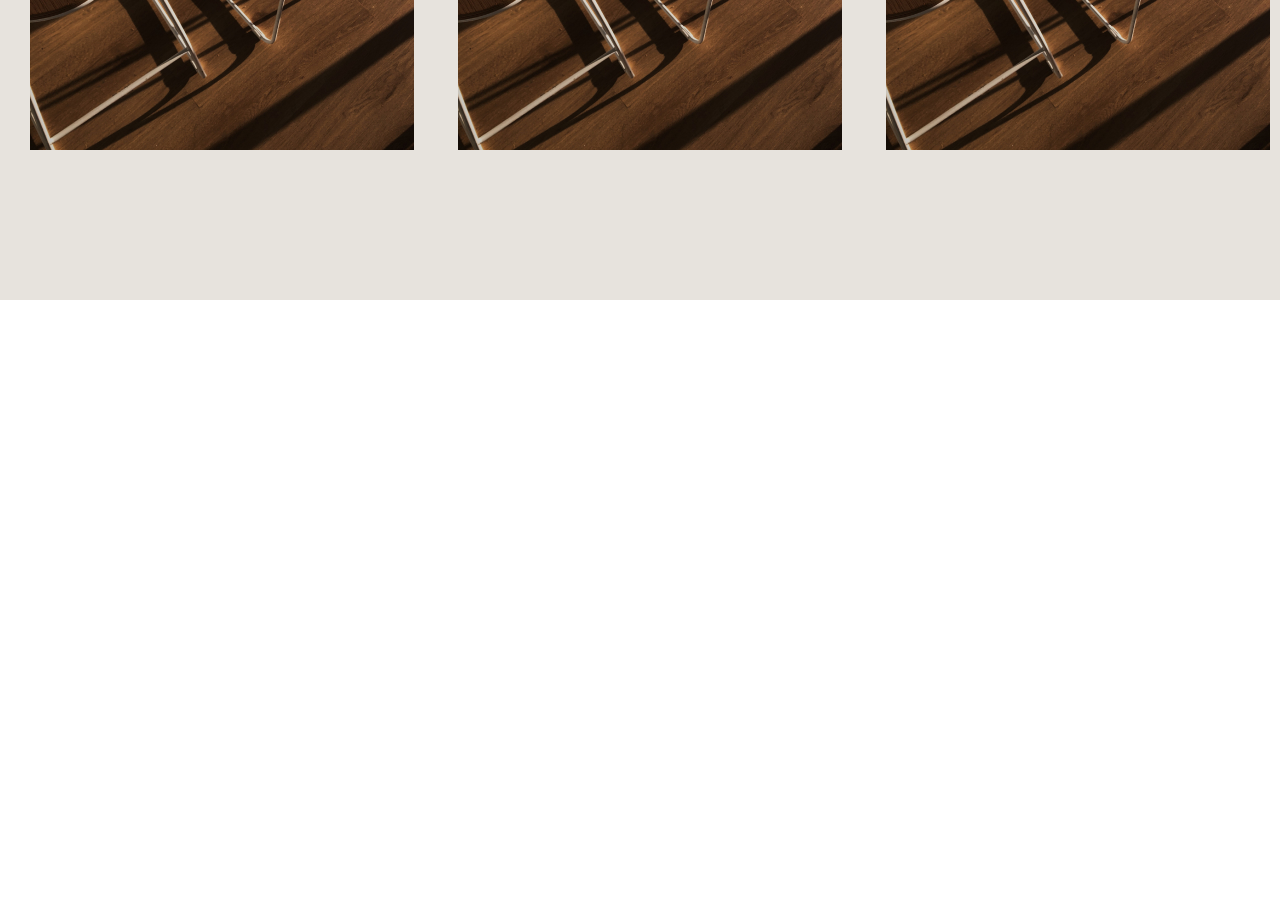
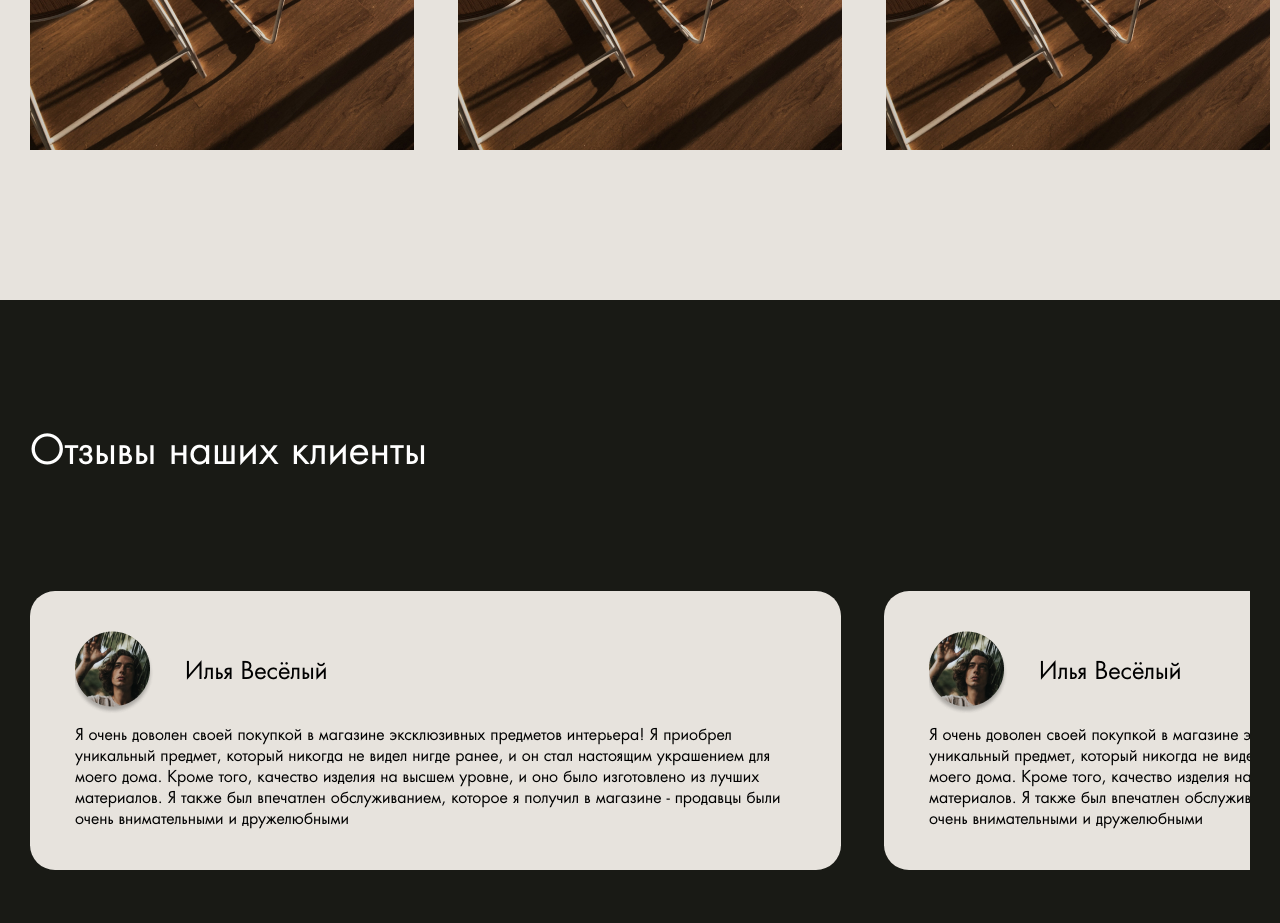
Before and after one commit to rmnv-s/Aveji, a website: page src/index.html in a window 1280 px wide. Shown: the part 3247-4170 px from the top of the page. Before the commit the page ends 3547 px from the top, so only its background shows below. Drawn offline with Linux system fonts and the light colour scheme.

Commit message:
feat: comments block

```diff
--- a/src/index.html
+++ b/src/index.html
@@ -148,12 +148,40 @@
 							<img src="./img/proj-1.jpg" alt="project-1" class="card__img">
 						</li>
 					</ul>
+				</div>
+			</div>
+		</section>
 
+		<!-- COMMENT -->
+		<section class="comments">
+			<div class="comments__inner wrapper">
 
-					<!-- <button class="projects__slider-btn projects__slider-btn-right">right</button> -->
-				</div>
+				<h3 class="comments__heading">Отзывы наших клиенты</h3>
+				<ul class="comments__slider">
+					<li class="comment">
+						<img src="./img/comment-ava-ilya.png" alt="avatar" class="comment__avatar">
+						<p class="comment__autor-name">Илья Весёлый</p>
+						<p class="comment__text">
+							Я очень доволен своей покупкой в магазине эксклюзивных предметов интерьера! Я приобрел уникальный предмет, который никогда не видел нигде ранее, и он стал настоящим украшением для моего дома. Кроме того, качество изделия на высшем уровне, и оно было изготовлено из лучших материалов. Я также был впечатлен обслуживанием, которое я получил в магазине - продавцы были очень внимательными и дружелюбными
+						</p>
+					</li>
+					<li class="comment">
+						<img src="./img/comment-ava-ilya.png" alt="avatar" class="comment__avatar">
+						<p class="comment__autor-name">Илья Весёлый</p>
+						<p class="comment__text">
+							Я очень доволен своей покупкой в магазине эксклюзивных предметов интерьера! Я приобрел уникальный предмет, который никогда не видел нигде ранее, и он стал настоящим украшением для моего дома. Кроме того, качество изделия на высшем уровне, и оно было изготовлено из лучших материалов. Я также был впечатлен обслуживанием, которое я получил в магазине - продавцы были очень внимательными и дружелюбными
+						</p>
+					</li>
+					<li class="comment">
+						<img src="./img/comment-ava-ilya.png" alt="avatar" class="comment__avatar">
+						<p class="comment__autor-name">Илья Весёлый</p>
+						<p class="comment__text">
+							Я очень доволен своей покупкой в магазине эксклюзивных предметов интерьера! Я приобрел уникальный предмет, который никогда не видел нигде ранее, и он стал настоящим украшением для моего дома. Кроме того, качество изделия на высшем уровне, и оно было изготовлено из лучших материалов. Я также был впечатлен обслуживанием, которое я получил в магазине - продавцы были очень внимательными и дружелюбными
+						</p>
+					</li>
+				</ul>
+			</div>
 
-			</div>
 		</section>
 	</main>
 	<script src="./js/script.js"></script>
--- /dev/null
+++ b/src/scss/blocks/comments/_comments.scss
@@ -0,0 +1,57 @@
+@use 'helpers/color' as *;
+
+.comments {
+  background-color: $main-black;
+  padding-top: 13rem;
+  padding-bottom: 15rem;
+
+  &__heading {
+    font-size: 4rem;
+    font-weight: 400;
+    margin-bottom: 11.5rem;
+    color: #fff;
+  }
+
+  &__slider {
+    display: flex;
+    overflow-y: hidden;
+    padding: 0 0 5rem 0;
+    gap: 4.3rem;
+
+    &::-webkit-scrollbar {
+      width: 1px;
+      height: 5px;
+    }
+
+    &::-webkit-scrollbar-track {
+      background-color: $bg-color;
+    }
+
+    &::-webkit-scrollbar-thumb {
+      background-color: $main-black;
+    }
+  }
+}
+
+.comment {
+  background-color: $bg-color;
+  display: grid;
+  grid-template-columns: 7.5rem 1fr;
+  align-items: center;
+  min-width: 81.1rem;
+  padding: 4rem 4.5rem;
+  border-radius: 2.5rem;
+
+  &__autor-name {
+    font-size: 2.4rem;
+    line-height: 3.1rem;
+    margin-left: 3.5rem;
+  }
+
+  &__text {
+    grid-column: 1/3;
+    font-size: 1.6rem;
+    line-height: 2.1rem;
+    margin-top: 1rem;
+  }
+}
--- a/src/scss/frameworks.scss
+++ b/src/scss/frameworks.scss
@@ -21,3 +21,5 @@
 
 @forward 'blocks/projects/_projects.scss';
 @forward 'blocks/cards/_cards.scss';
+
+@forward 'blocks/comments/_comments.scss';
```
Also changed, not shown: src/css/main.min.css, src/img/comment-ava-ilya.png (added), src/scss/blocks/projects/_slider.scss (added).
